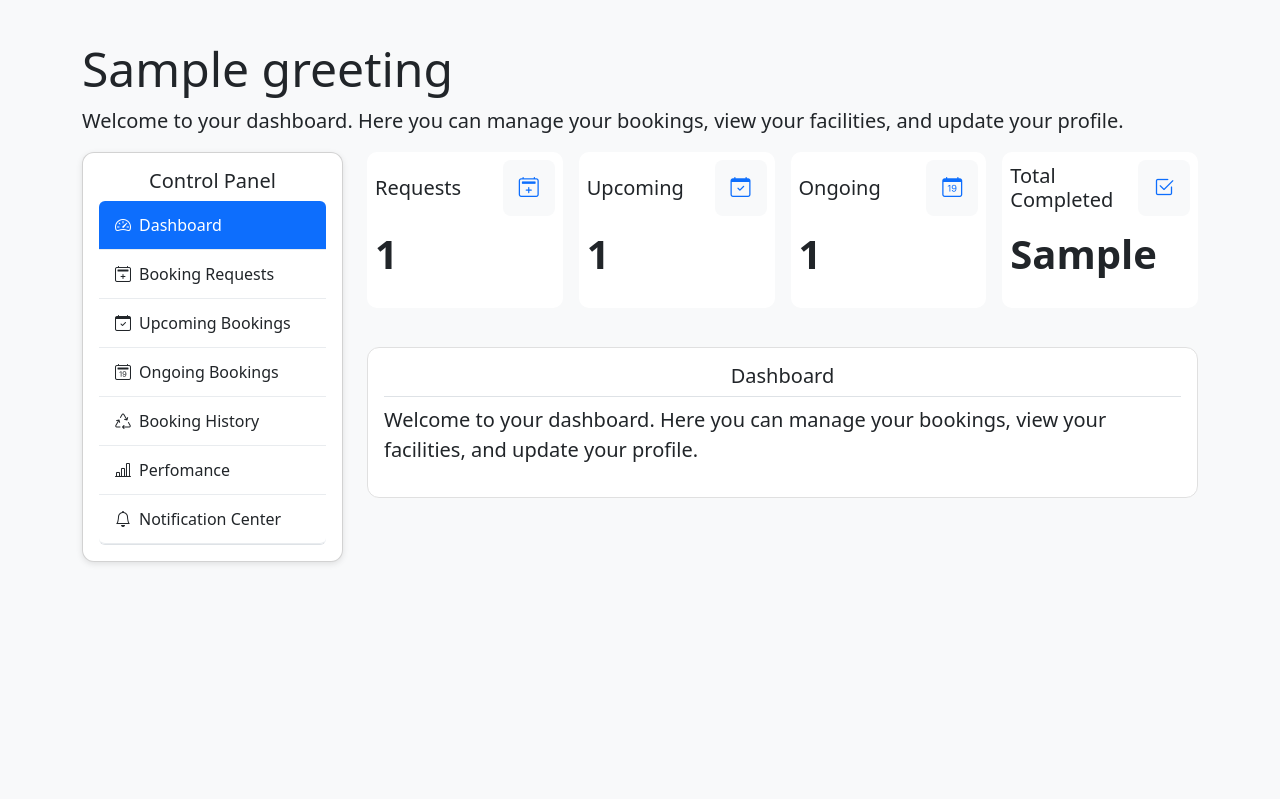
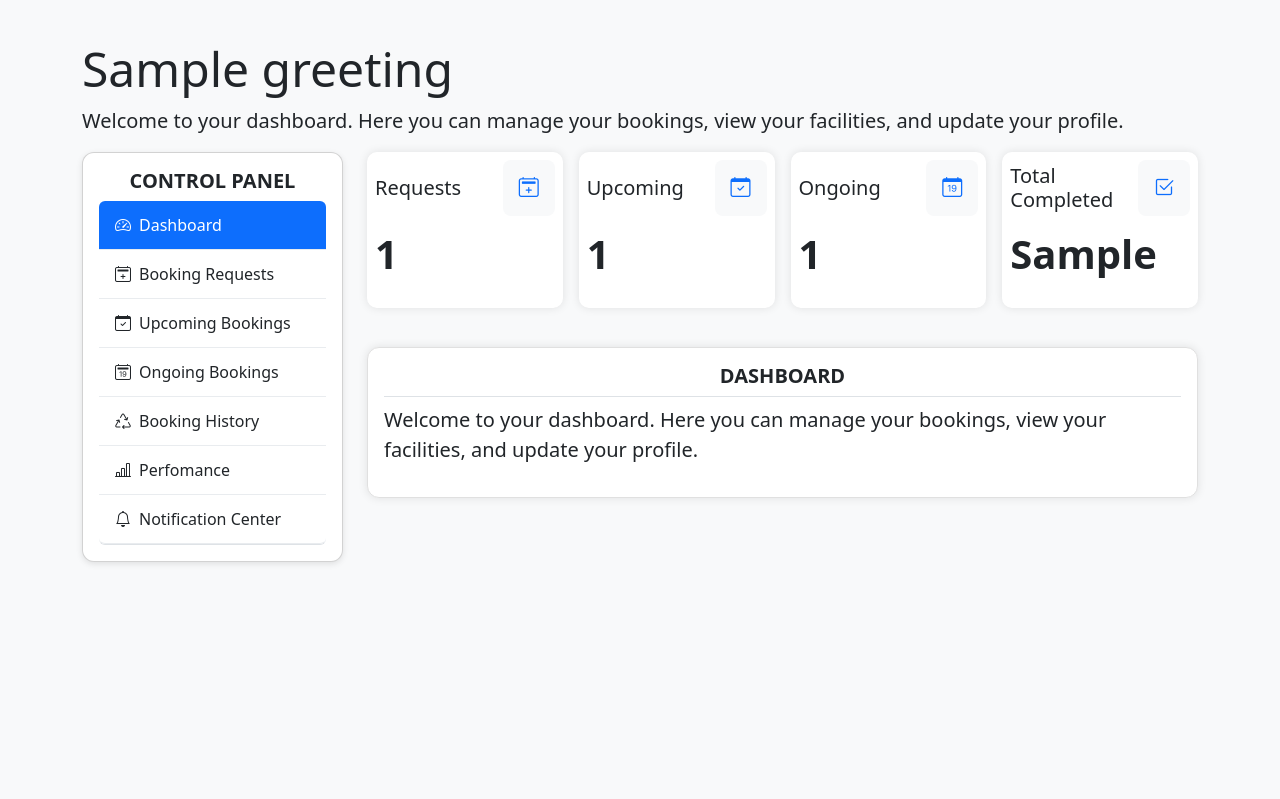
Before and after one commit to stanley-nyoni/pawsitively-booked, a Python web app: template app/templates/facility_owner/dashboard.html in a window 1280 px wide. Shown: the part 16-815 px from the top of the page. Run offline with Jinja, Linux system fonts and the light colour scheme; the template is opened without the code that fills it: most values are stand-ins (such as "Sample title", 1, 10 or a date in 2020).

Commit message:
just added some styles to the facility dashboard

```diff
--- a/app/templates/facility_owner/dashboard.html
+++ b/app/templates/facility_owner/dashboard.html
@@ -92,6 +92,23 @@
             justify-content: space-between;
         }
     }
+
+    .card {
+            margin-bottom: 20px;
+            border-radius: 10px;
+            box-shadow: 0px 0px 10px rgba(0, 0, 0, 0.1);
+        }
+
+        .card-title {
+            font-weight: 600;
+            text-transform: uppercase;
+        }
+
+        .table th {
+            background-color: #e9ecef;
+            text-transform: uppercase;
+            font-size: 14px;
+        }
 </style>
 
 <div class="dashboard-pg" id="dashboard-home">
```
